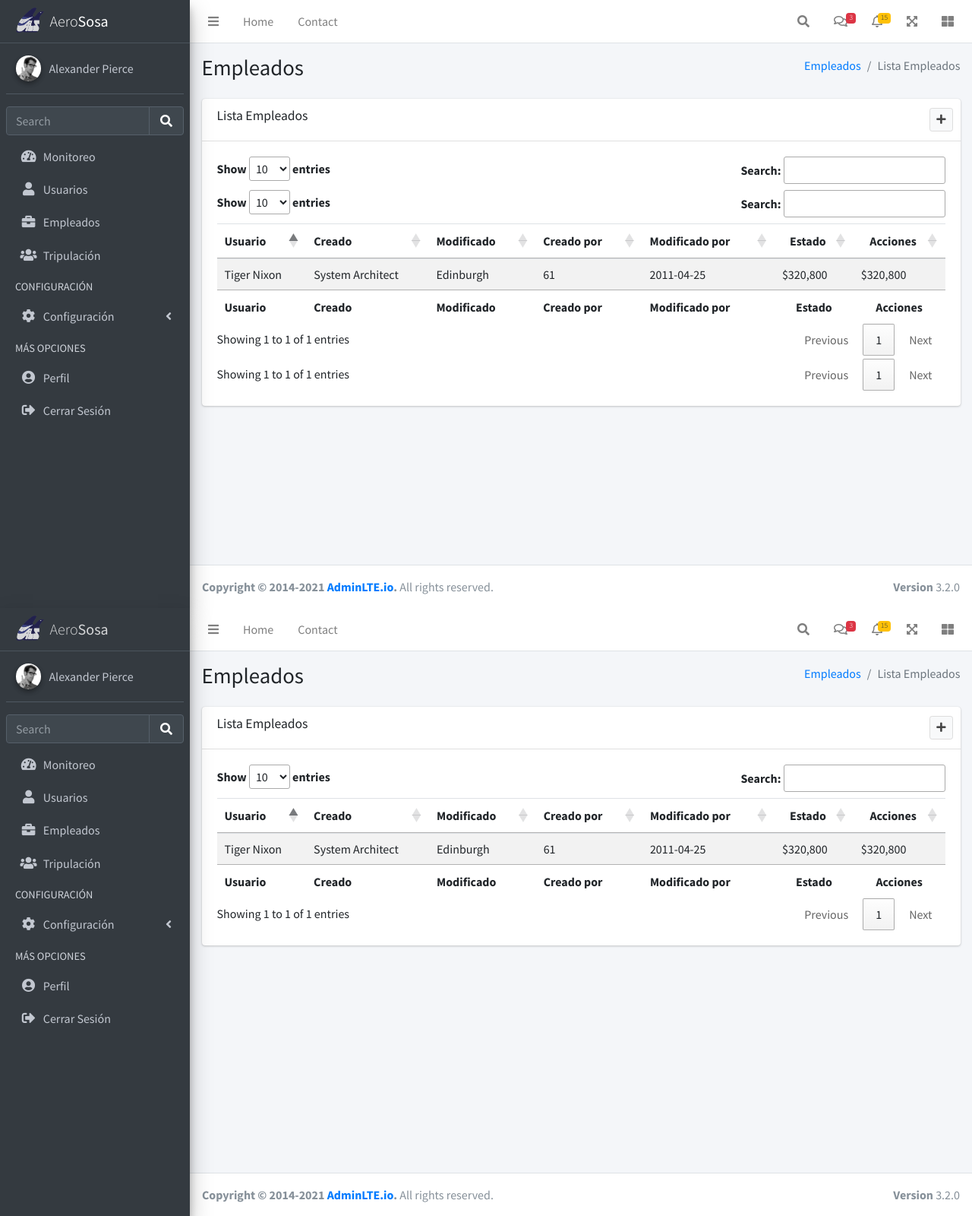
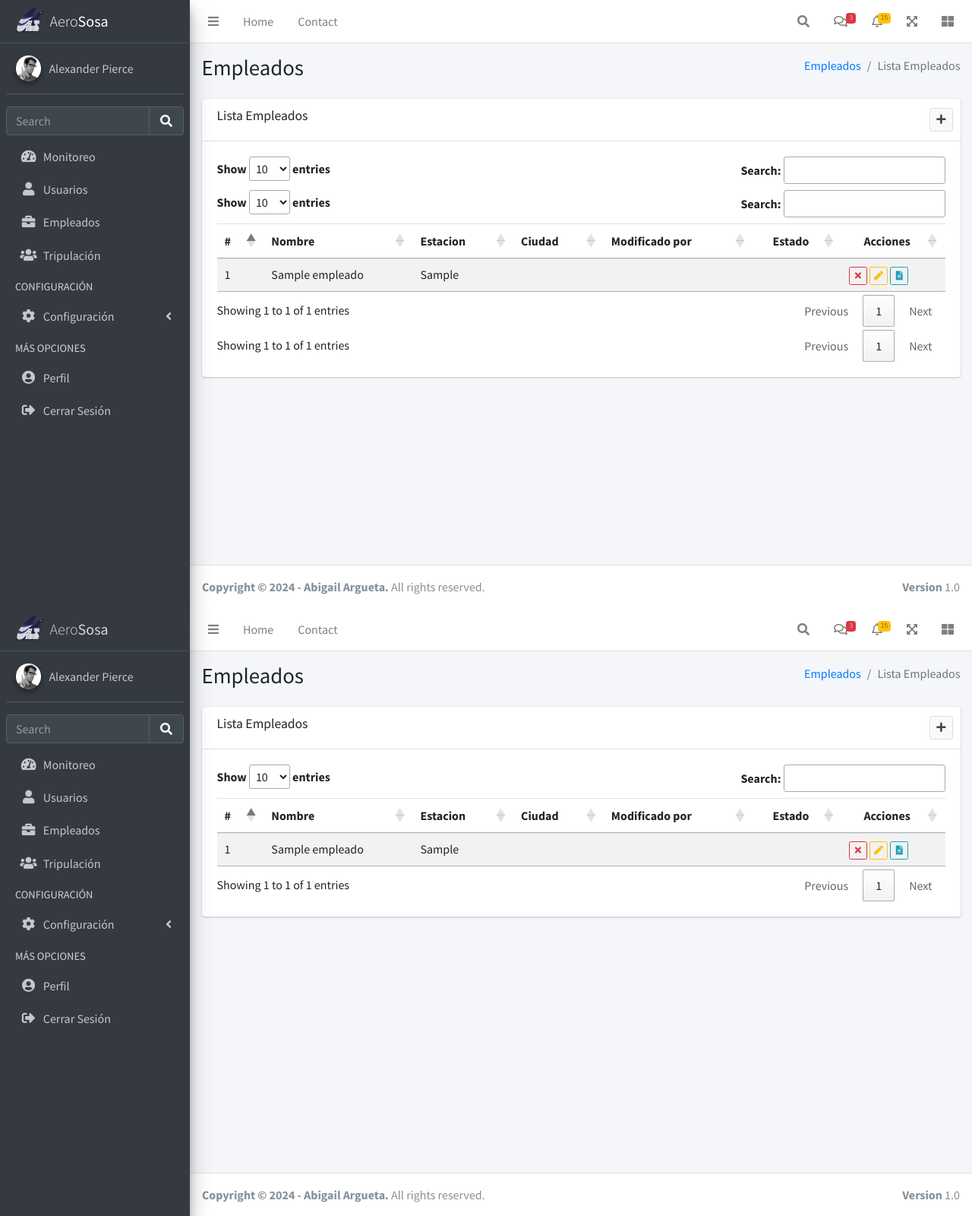
Before and after one commit to nuzly123/proyecto-monitoreo, a PHP site: page /empleados in a window 1280 px wide. Shown: the whole page at 76% size. Run offline with PHP 8.4, Linux system fonts and the light colour scheme; the visitor is signed in with stand-in values (Sample User, id 1); tables that the repository leaves empty or names only in its code hold one stand-in row (values such as "Sample post"); some libraries are stand-ins or nearby versions.

Commit message:
17-01-2024

```diff
--- a/controllers/empleados.Controller.php
+++ b/controllers/empleados.Controller.php
@@ -0,0 +1,15 @@
+<?php
+class EmpleadoController{
+    public static function crtShowEmpleados($item, $value){
+        $table = "empleados";
+        $respuesta = MainModel::mdlShowItems($table, $item, $value);
+        return $respuesta;
+    }
+
+    public static function crtShowEmpleadoItem($campo, $item, $value){
+        $table = "empleados";
+        $respuesta = MainModel::mdlFindByID($table, $campo, $item, $value);
+        return $respuesta;
+    }
+}
+?>
--- /dev/null
+++ b/controllers/items.Controller.php
@@ -0,0 +1,38 @@
+<?php
+class ItemController
+{
+    static public function ctrShowUsuarioItem($campo, $item, $value)
+    {
+        $table = "usuarios";
+        $respuesta = MainModel::mdlFindByID($table, $campo, $item, $value);
+        return $respuesta;
+    }
+
+    static public function ctrShowEmpleadoItem($campo, $item, $value)
+    {
+        $table = "empleados";
+        $respuesta = MainModel::mdlFindByID($table, $campo, $item, $value);
+        return $respuesta;
+    }
+
+    static public function ctrShowCiudadItem($campo, $item, $value)
+    {
+        $table = "ciudades";
+        $respuesta = MainModel::mdlFindByID($table, $campo, $item, $value);
+        return $respuesta;
+    }
+
+    static public function ctrShowRolItem($campo, $item, $value)
+    {
+        $table = "rol";
+        $respuesta = MainModel::mdlFindByID($table, $campo, $item, $value);
+        return $respuesta;
+    }
+
+    static public function ctrShowOficinaItem($campo, $item, $value)
+    {
+        $table = "oficinas";
+        $respuesta = MainModel::mdlFindByID($table, $campo, $item, $value);
+        return $respuesta;
+    }
+}
--- a/controllers/users.Controller.php
+++ b/controllers/users.Controller.php
@@ -1,4 +1,5 @@
 <?php
+
 class UserController
 {
     static public function ctrLogin()
@@ -11,21 +12,39 @@ class UserController
             ) { */
             $tabla = "usuarios";
             $item = "usuario";
-                $valor = $_POST['userLogin'];
-                $respuesta = UserModel::mdlShowUsers($tabla, $item, $valor);
+            $value = $_POST['userLogin'];
+            $respuesta = MainModel::mdlShowItems($tabla, $item, $value);
 
             /* AUTENTICACION */
             if (
                 $respuesta['usuario'] == $_POST['userLogin'] &&
                 $respuesta['contrasena'] == $_POST['passwordLogin']
             ) {
-                    $_SESSION['login']="OK";
+                $_SESSION['login'] = "OK";
                 echo '<script>window.location = "dashboard"</script>';
-                }else {
+                UserModel::mdlUpdateLastLogIn($respuesta["id"], "usuarios");
+            } else {
                 echo ("<div class='alert alert-danger'> Error al Ingresar al Sistema</div>");
             }
             //}
         }
     }
+
+    static public function ctrShowUsers($item, $value)
+    {
+        $table = "usuarios";
+        $respuesta = MainModel::mdlShowItems($table, $item, $value);
+        return $respuesta;
+    }
+
+    static public function crtShowUserName($id){
+        $table = "empleados";
+        $item = "nombre";
+        $item2 = "apellido";
+        $colum = "id";
+        $respuesta = MainModel::mdlFindByID($table, $item, $colum, $id)."
+        ".MainModel::mdlFindByID($table, $item2, $colum, $id);
+        return $respuesta;
+    }
 }
 ?>
--- a/index.php
+++ b/index.php
@@ -1,7 +1,14 @@
 <?php
+    date_default_timezone_set("America/Tegucigalpa");
+
     require_once "controllers/template.Controller.php";
     require_once "controllers/users.Controller.php";
+    require_once "controllers/empleados.Controller.php";
+    require_once "controllers/items.Controller.php";
     require_once "models/users.Model.php";
+    require_once "models/main.Model.php";
     $template = new ControllerTemplate;
     $template -> ControllerTemplate();
+
+
 ?>
--- /dev/null
+++ b/models/main.Model.php
@@ -0,0 +1,31 @@
+<?php
+require_once "database.php";
+
+class MainModel
+{
+    //Devuelve un item de la BD
+    static public function mdlShowItems($table, $item, $value) //usuarios, id, 1
+    {
+        if ($item != null) {
+            $stmt = Database::connect()->prepare("SELECT * FROM $table WHERE $item = :$item");
+            $stmt->bindParam(":" . $item, $value, PDO::PARAM_STR);
+            $stmt->execute();
+            return $stmt->fetch();
+        } else {
+            $stmt = Database::connect()->prepare("SELECT * FROM $table");
+            $stmt->execute();
+            return $stmt->fetchAll();
+        }
+
+        $stmt = null;
+    }
+
+    static public function mdlFindByID($table, $campo, $item, $value)
+    {
+        $stmt = Database::connect()->prepare("SELECT $campo FROM $table WHERE $item = :$item");
+        $stmt->bindParam(":" . $item, $value, PDO::PARAM_STR);
+        $stmt->execute();
+        return $stmt->fetchColumn();
+        $stmt = null;
+    }
+}
--- a/models/users.Model.php
+++ b/models/users.Model.php
@@ -3,13 +3,12 @@ require_once "database.php";
 
 class UserModel
 {
-    static public function mdlShowUsers($table, $item, $value)
-    {
-        $stmt = Database::connect()->prepare("SELECT * FROM $table WHERE $item = :$item");
-        $stmt->bindParam(":" . $item, $value, PDO::PARAM_STR);
+    //funciones propias de usuarios edit, update
+    static public function mdlUpdateLastLogIn($id, $table){
+        $date = date("Y-m-d H:i:s");
+        $stmt = Database::connect()->prepare("UPDATE $table SET last_login = '{$date}' WHERE id = $id");
         $stmt->execute();
-        return $stmt->fetch();
-        //$stmt->close();
         $stmt = null;
     }
 }
+?>
--- /dev/null
+++ b/views/css/css_new.css
@@ -0,0 +1,4 @@
+.tablabutton{
+	width: 24px;
+	height: 24px;
+}
--- a/views/pages/empleados.php
+++ b/views/pages/empleados.php
@@ -1,3 +1,10 @@
+<?php
+$item = null;
+$value = null;
+$empleados = EmpleadoController::crtShowEmpleados($item, $value);
+$objEmpleado = new EmpleadoController();
+$cont = 1;
+?>
 <section class="content-header">
     <div class="container-fluid">
         <div class="row mb-2">
@@ -30,37 +37,51 @@
                 <table id="example" class="table table-striped table-datatable dt-responsive" style="width:100%">
                     <thead>
                         <tr>
-                            <th scope="col">Usuario</th>
-                            <th>Creado</th>
-                            <th>Modificado</th>
-                            <th>Creado por</th>
+                            <th scope="col">#</th>
+                            <th>Nombre</th>
+                            <th>Estacion</th>
+                            <th>Ciudad</th>
                             <th>Modificado por</th>
                             <th class="text-center">Estado</th>
                             <th class="text-center">Acciones</th>
                         </tr>
                     </thead>
                     <tbody>
-                        <tr>
-                            <td>Tiger Nixon</td>
-                            <td>System Architect</td>
-                            <td>Edinburgh</td>
-                            <td>61</td>
-                            <td>2011-04-25</td>
-                            <td>$320,800</td>
-                            <td>$320,800</td>
-                        </tr>
+                        <?php
+                        //Tabla de empleados:
+                        //var_dump($empleados);
+                        foreach ($empleados as $key => $empleado) { ?>
+                            <tr>
+                                <td><?php echo $cont ?></td>
+                                <td><?php echo $empleado["nombre"] ?></td>
+                                <td><?php echo $empleado["cargo"] ?></td>
+                                <td><?php //echo $objEmpleado->crtShowEmpleadoItem()
+                                    ?></td>
+                                <td></td>
+                                <td></td>
+                                <td>
+                                    <input type="hidden" name="idEmpleado" value="<?php echo $empleado['id']; ?>">
+                                    <?php if ($empleado['estado'] != 1) { ?>
+                                        <button type="submit" class="btn btn-outline-danger btn-xs tablabutton btnActivar" name="activar" idUsuario=<?php $empleado["id"] ?>>
+                                            <span class="fas fa-times"></span>
+                                        </button>
+                                    <?php } else { ?>
+                                        <button type="submit" class="btn btn-outline-success btn-xs tablabutton btnActivar" name="desactivar" idUsuario=<?php $empleado["id"] ?>>
+                                            <span class="fas fa-check"></span>
+                                        </button>
+                                    <?php } ?>
+                                    <button type="submit" class="btn btn-xs btn-outline-warning tablabutton" name="editButton">
+                                        <span class="fas fa-pen"></span>
+                                    </button>
+                                    <button type="submit" class="btn btn-xs btn-outline-info tablabutton" name="viewEmpleado">
+                                        <span class="fas fa-file-alt"></span>
+                                    </button>
+                                </td>
+                            </tr>
+
+                        <?php $cont++;
+                        } ?>
                     </tbody>
-                    <tfoot>
-                        <tr>
-                            <th scope="col">Usuario</th>
-                            <th>Creado</th>
-                            <th>Modificado</th>
-                            <th>Creado por</th>
-                            <th>Modificado por</th>
-                            <th class="text-center">Estado</th>
-                            <th class="text-center">Acciones</th>
-                        </tr>
-                    </tfoot>
                 </table>
             </div>
         </div>
--- a/views/pages/modules/footer.php
+++ b/views/pages/modules/footer.php
@@ -1,8 +1,8 @@
 <footer class="main-footer">
     <div class="float-right d-none d-sm-block">
-        <b>Version</b> 3.2.0
+        <b>Version</b> 1.0
     </div>
-    <strong>Copyright &copy; 2014-2021 <a href="https://adminlte.io">AdminLTE.io</a>.</strong> All rights reserved.
+    <strong>Copyright &copy; 2024 - <a>Abigail Argueta</a>.</strong> All rights reserved.
 </footer>
 
 <!-- Control Sidebar -->
--- a/views/template.php
+++ b/views/template.php
@@ -33,6 +33,7 @@ session_start();
     <!-- CSS PARA DATATABLES -->
     <link rel="stylesheet" href="views/plugins/datatables/css/jquery.dataTables.css" />
     <link rel="stylesheet" href="views/plugins/datatables-responsive/css/responsive.bootstrap4.css" />
+    <link rel="stylesheet" href="views/css/css_new.css"/>
 
 </head>
 
```
Also changed, not shown: config/server.php (added, +7 -0 lines), models/empleados.Model.php (deleted, +0 -15 lines), views/pages/users.php (+47 -26 lines), views/pages/config/departamentos.php (line endings or trailing spaces), views/pages/modules/login.php (line endings or trailing spaces). Lines whose indentation alone changed are shown as unchanged.
